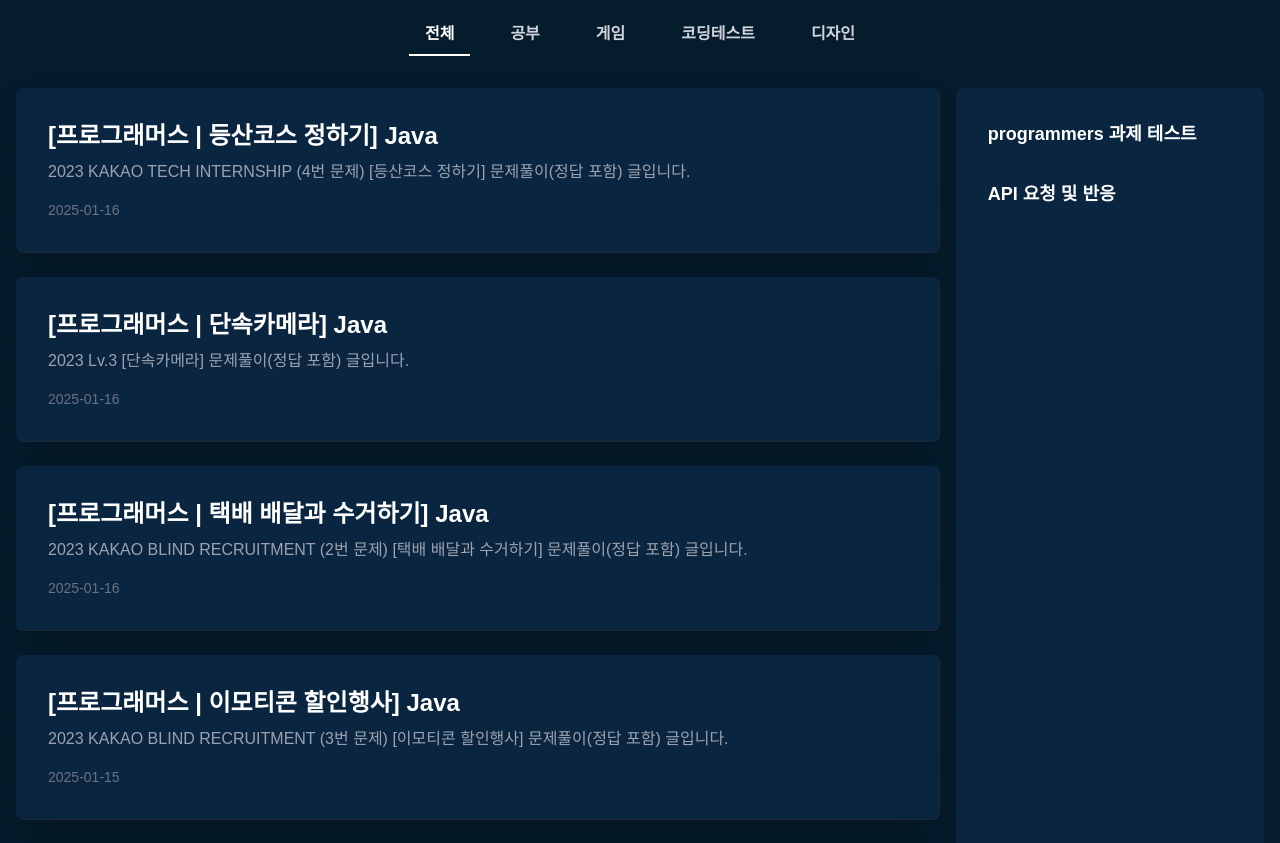
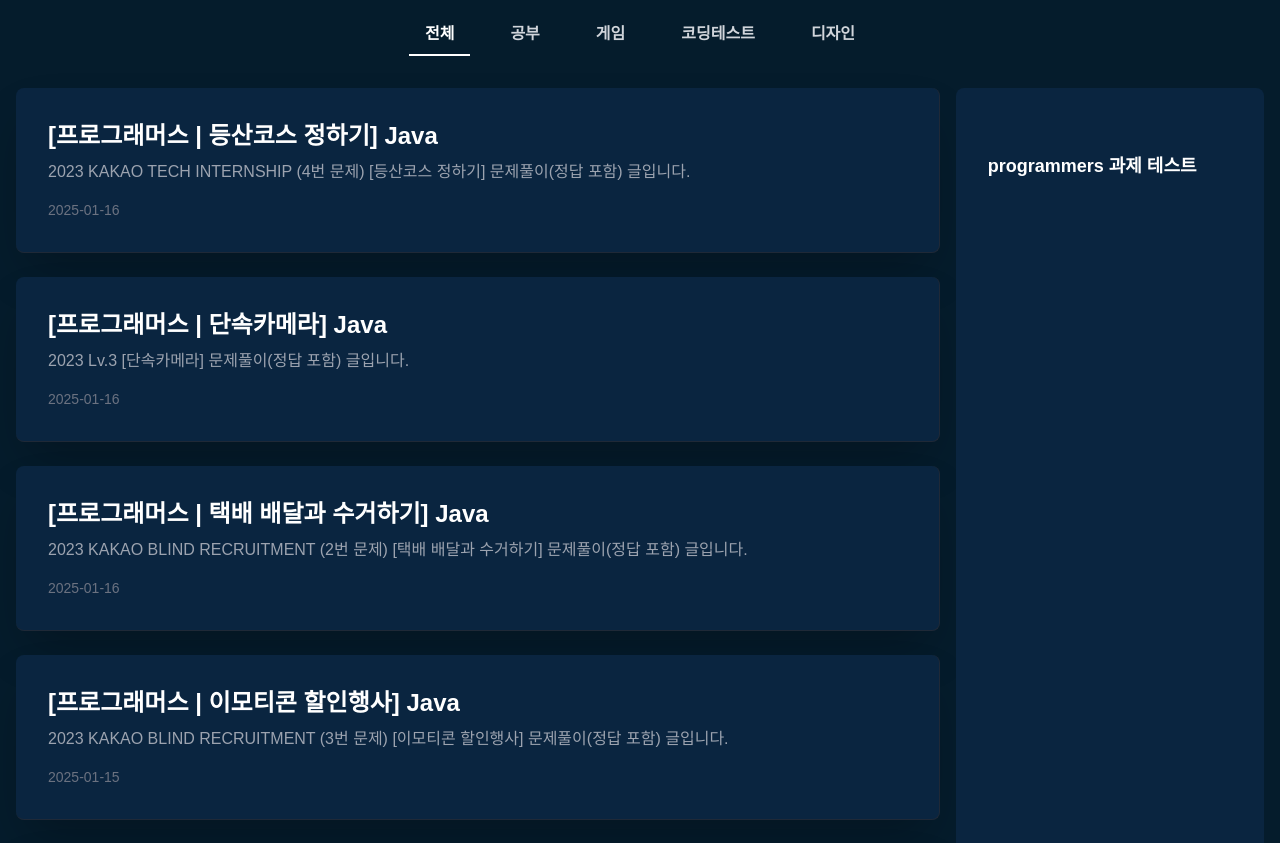
Before and after one commit to chaechae-04/chaechae, a Next.js app: page / in a window 1280 px wide. Shown: the part 853-1696 px from the top of the page. Built offline with nearby package versions, Linux system fonts and the light colour scheme.

Commit message:
update content : InfoContent (update : info_data)

```diff
--- a/app/components/InfoContent.tsx
+++ b/app/components/InfoContent.tsx
@@ -2,8 +2,8 @@ export default function InfoContent() {
     return (
         // <h3 className="text-white text-lg font-bold md-4">추가 정보</h3>
         <ul className="text-white text-lg font-bold md-4 px-4">
+            <li className="py-4"></li>
             <li className="py-4">programmers 과제 테스트</li>
-            <li className="py-4">API 요청 및 반응</li>
         </ul>
     )
 }
```
